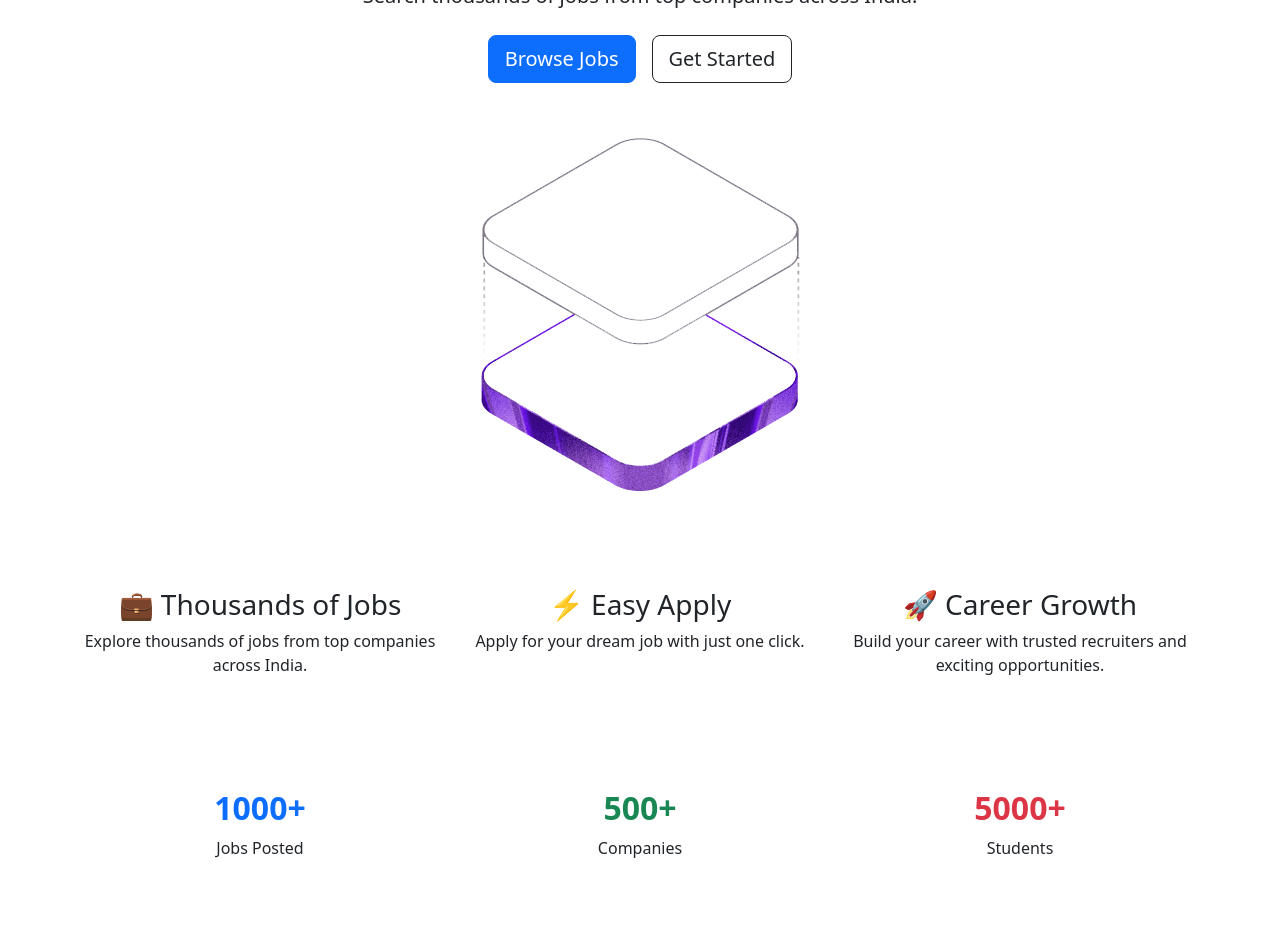
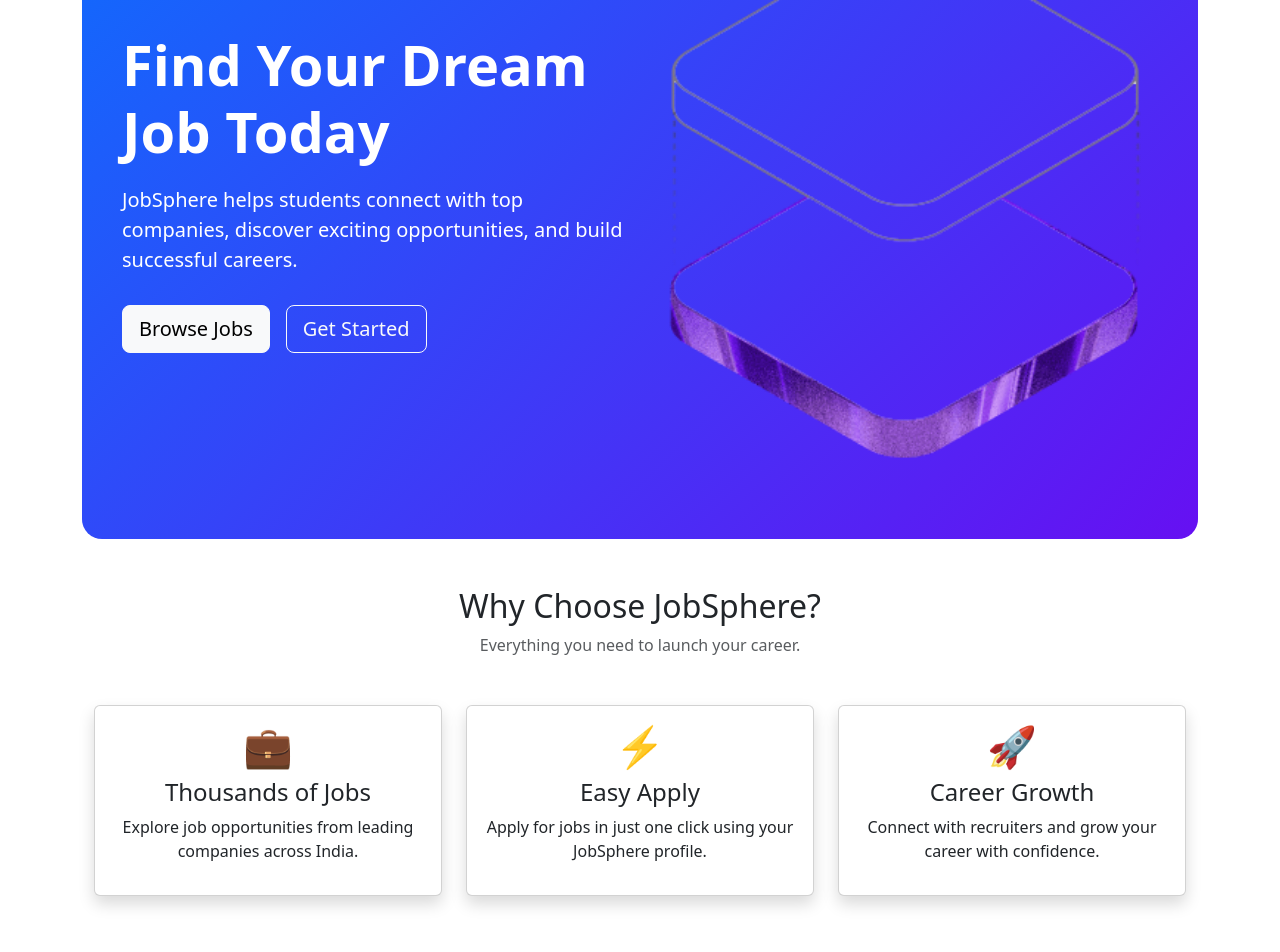
Before and after one commit to samanvitha-05/JobSphere, a React (Vite) app in the folder client/: page / in a window 1280 px wide. Shown: the part 240-1192 px from the top of the page. Built offline with nearby package versions, Linux system fonts and the light colour scheme.

Commit message:
Redesigned home page with modern UI

```diff
--- /dev/null
+++ b/client/src/pages/Home.css
@@ -0,0 +1,43 @@
+.hero-section {
+    background: linear-gradient(135deg, #0d6efd, #6610f2);
+    color: white;
+    border-radius: 20px;
+    padding: 80px 40px;
+    margin-top: 30px;
+}
+
+.hero-title {
+    font-size: 3.5rem;
+    font-weight: bold;
+}
+
+.hero-subtitle {
+    font-size: 1.25rem;
+    margin-top: 20px;
+    margin-bottom: 30px;
+}
+
+.hero-image {
+    max-width: 100%;
+    width: 550px;
+}
+
+.feature-card {
+    transition: 0.3s;
+    border: none;
+    border-radius: 15px;
+}
+
+.feature-card:hover {
+    transform: translateY(-8px);
+    box-shadow: 0 12px 25px rgba(0,0,0,0.15);
+}
+
+.stats-card {
+    border-radius: 15px;
+    transition: 0.3s;
+}
+
+.stats-card:hover {
+    transform: scale(1.05);
+}
--- a/client/src/pages/Home.jsx
+++ b/client/src/pages/Home.jsx
@@ -1,120 +1,195 @@
 import MainLayout from "../layouts/MainLayout";
 import { Link } from "react-router-dom";
 import hero from "../assets/hero.png";
+import "./Home.css";
 
 const Home = () => {
+
     return (
+
         <MainLayout>
 
             {/* Hero Section */}
-            <div className="py-5 text-center">
 
-                <h1 className="display-3 fw-bold">
-                    Find Your Dream Job
+            <section className="hero-section">
+
+                <div className="row align-items-center">
+
+                    <div className="col-lg-6">
+
+                        <h1 className="hero-title">
+                            Find Your Dream Job Today
                         </h1>
 
-                <p className="lead mt-3">
-                    Search thousands of jobs from top companies across India.
+                        <p className="hero-subtitle">
+                            JobSphere helps students connect with top companies,
+                            discover exciting opportunities, and build successful careers.
                         </p>
-
-                <div className="mt-4">
 
                         <Link
                             to="/jobs"
-                        className="btn btn-primary btn-lg me-3"
+                            className="btn btn-light btn-lg me-3"
                         >
                             Browse Jobs
                         </Link>
 
                         <Link
                             to="/register"
-                        className="btn btn-outline-dark btn-lg"
+                            className="btn btn-outline-light btn-lg"
                         >
                             Get Started
                         </Link>
 
                     </div>
 
-                <div className="text-center mt-5">
+                    <div className="col-lg-6 text-center">
 
                         <img
                             src={hero}
                             alt="Job Portal"
-                        className="img-fluid"
-                        style={{ maxWidth: "650px" }}
+                            className="hero-image img-fluid"
                         />
 
                     </div>
 
                 </div>
 
-            {/* Features Section */}
-            <div className="row text-center mt-5 mb-5">
+            </section>
 
-                <div className="col-md-4">
+            {/* Features */}
 
-                    <h3>💼 Thousands of Jobs</h3>
+            <section className="container py-5">
 
-                    <p>
-                        Explore thousands of jobs from top companies across India.
+                <div className="text-center mb-5">
+
+                    <h2>Why Choose JobSphere?</h2>
+
+                    <p className="text-muted">
+                        Everything you need to launch your career.
                     </p>
 
                 </div>
 
-                <div className="col-md-4">
+                <div className="row">
 
-                    <h3>⚡ Easy Apply</h3>
+                    <div className="col-md-4 mb-4">
+
+                        <div className="card feature-card shadow h-100">
+
+                            <div className="card-body text-center">
+
+                                <h1>💼</h1>
+
+                                <h4>Thousands of Jobs</h4>
 
                                 <p>
-                        Apply for your dream job with just one click.
-                    </p>
-
-                </div>
-
-                <div className="col-md-4">
-
-                    <h3>🚀 Career Growth</h3>
-
-                    <p>
-                        Build your career with trusted recruiters and exciting opportunities.
+                                    Explore job opportunities from leading companies
+                                    across India.
                                 </p>
 
                             </div>
 
                         </div>
 
-            {/* Statistics Section */}
-            <section className="py-5">
+                    </div>
+
+                    <div className="col-md-4 mb-4">
+
+                        <div className="card feature-card shadow h-100">
+
+                            <div className="card-body text-center">
+
+                                <h1>⚡</h1>
+
+                                <h4>Easy Apply</h4>
+
+                                <p>
+                                    Apply for jobs in just one click using your
+                                    JobSphere profile.
+                                </p>
+
+                            </div>
+
+                        </div>
+
+                    </div>
+
+                    <div className="col-md-4 mb-4">
+
+                        <div className="card feature-card shadow h-100">
+
+                            <div className="card-body text-center">
+
+                                <h1>🚀</h1>
+
+                                <h4>Career Growth</h4>
+
+                                <p>
+                                    Connect with recruiters and grow your career
+                                    with confidence.
+                                </p>
+
+                            </div>
+
+                        </div>
+
+                    </div>
+
+                </div>
+
+            </section>
+
+            {/* Statistics */}
+
+            <section className="container py-5">
 
                 <div className="row text-center">
 
                     <div className="col-md-4 mb-4">
 
+                        <div className="card stats-card shadow p-4">
+
                             <h2 className="text-primary fw-bold">
                                 1000+
                             </h2>
 
-                        <p>Jobs Posted</p>
+                            <p className="mb-0">
+                                Jobs Posted
+                            </p>
+
+                        </div>
 
                     </div>
 
                     <div className="col-md-4 mb-4">
 
+                        <div className="card stats-card shadow p-4">
+
                             <h2 className="text-success fw-bold">
                                 500+
                             </h2>
 
-                        <p>Companies</p>
+                            <p className="mb-0">
+                                Companies
+                            </p>
+
+                        </div>
 
                     </div>
 
                     <div className="col-md-4 mb-4">
 
+                        <div className="card stats-card shadow p-4">
+
                             <h2 className="text-danger fw-bold">
                                 5000+
                             </h2>
 
-                        <p>Students</p>
+                            <p className="mb-0">
+                                Students
+                            </p>
+
+                        </div>
 
                     </div>
 
@@ -123,7 +198,9 @@ const Home = () => {
             </section>
 
         </MainLayout>
+
     );
+
 };
 
 export default Home;
```
Lines whose indentation alone changed are shown as unchanged.
